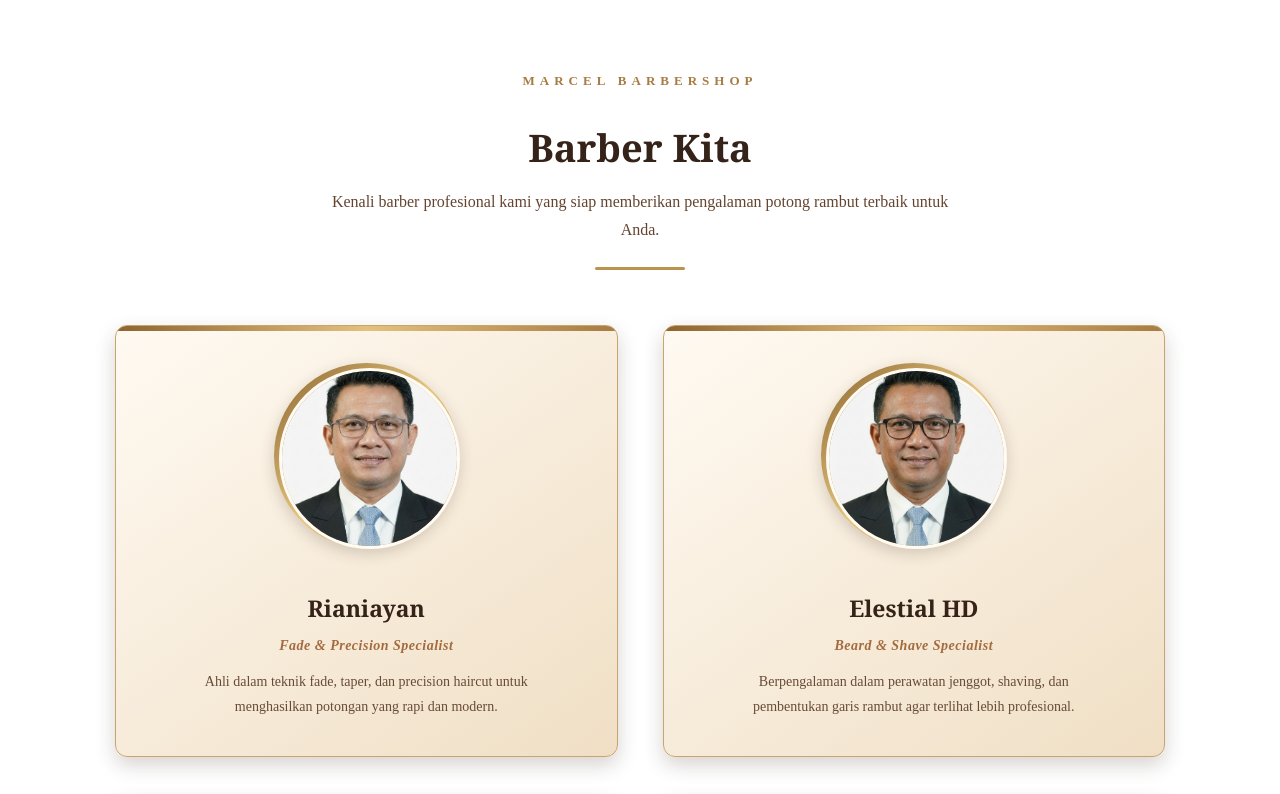
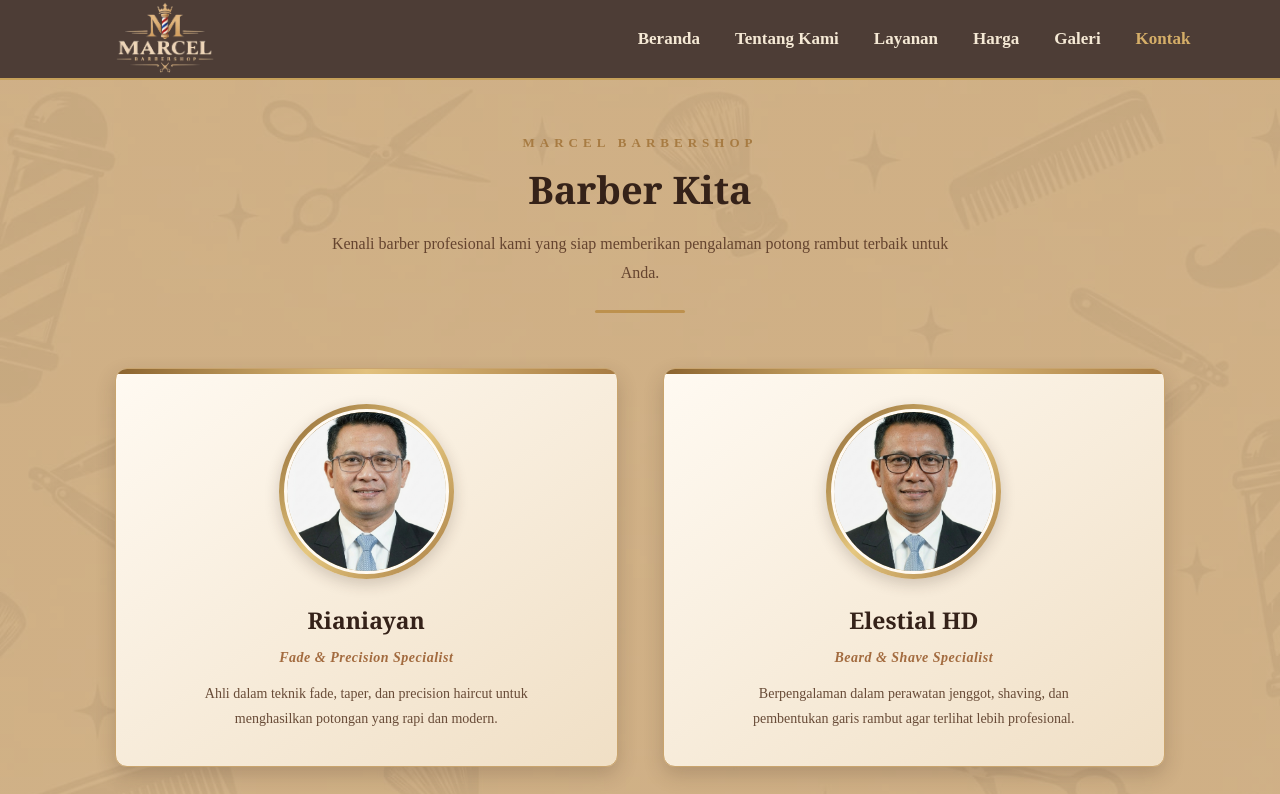
Before and after one commit to VaenderEsternley160/barbershop-marcel, a plain HTML site: page assets/pages/barber.html in a window 1280 px wide. Shown: the top 794 px of the page. Drawn offline with Linux system fonts and the light colour scheme.

```diff
--- a/assets/pages/barber.html
+++ b/assets/pages/barber.html
@@ -14,6 +14,22 @@
 </head>
 
 <body>
+
+    <!-- HEADER -->
+    <nav>
+        <div class="logo">
+            <img src="/assets/images/logo_barber_marcel-removebg-preview.png" alt="Marcel Barbershop">
+        </div>
+
+        <div class="menu">
+            <a href="/index.html">Beranda</a>
+            <a href="/assets/pages/about.html">Tentang Kami</a>
+            <a href="/assets/pages/products.html">Layanan</a>
+            <a href="/assets/pages/pricing.html">Harga</a>
+            <a href="/assets/pages/gallery.html">Galeri</a>
+            <a href="/assets/pages/contact.html" class="active">Kontak</a>
+        </div>
+    </nav>
 
     <section class="profile-section">
 
--- a/assets/styles/barber.css
+++ b/assets/styles/barber.css
@@ -1,13 +1,35 @@
 
 /* PROFILE SECTION */
 
+* {
+    margin: 0;
+    padding: 0;
+    box-sizing: border-box;
+}
+
+nav {
+    width: 100%;
+    height: 80px;
+}
+
+
 .profile-section {
     min-height: 100vh;
+    padding: 55px 20px 90px;
 
-    padding: 65px 8% 90px;
+    background-image:
+        linear-gradient(
+            rgba(210, 181, 139, 0.65),
+            rgba(210, 181, 139, 0.65)
+        ),
+        url("/assets/images/bg-barber.jpeg");
 
-    background: transparent;
+    background-size: cover;
+    background-position: center;
+    background-repeat: no-repeat;
+    background-attachment: fixed;
 }
+
 
 .profile-header {
     text-align: center;
```
